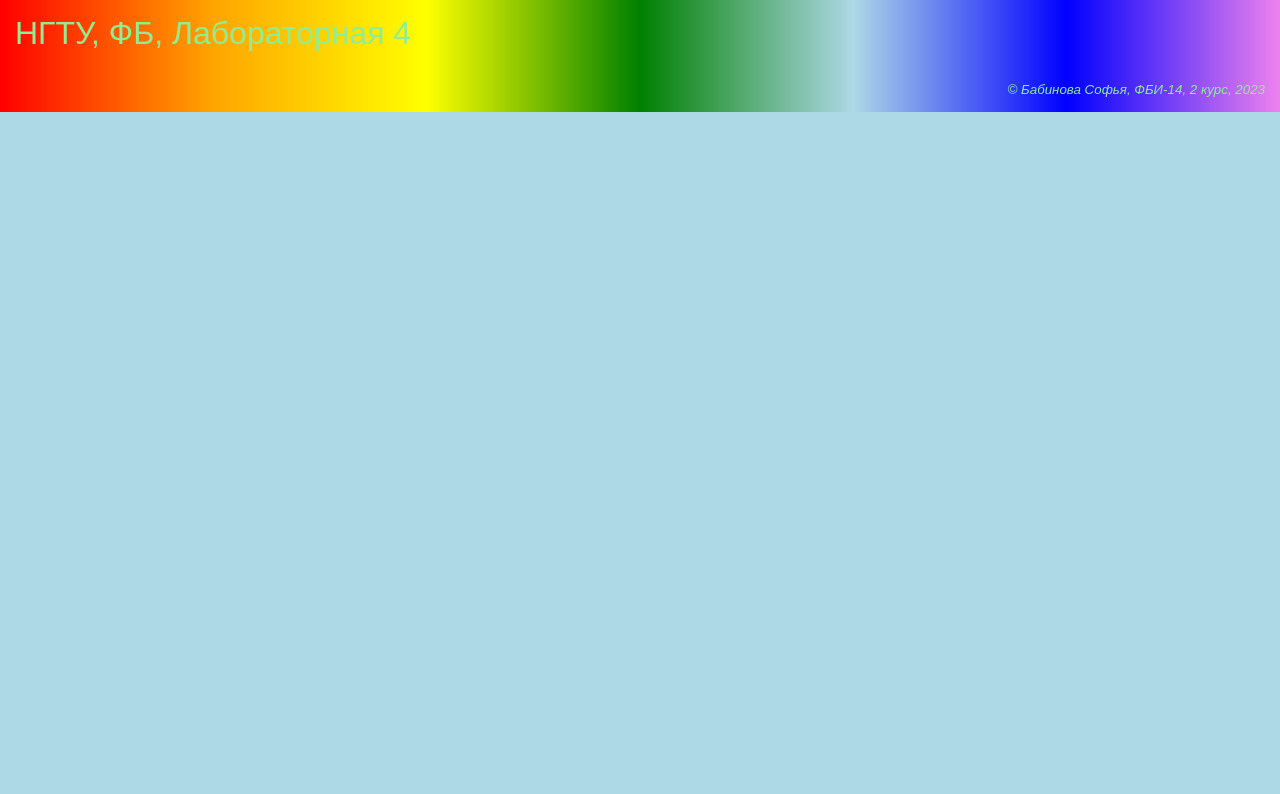
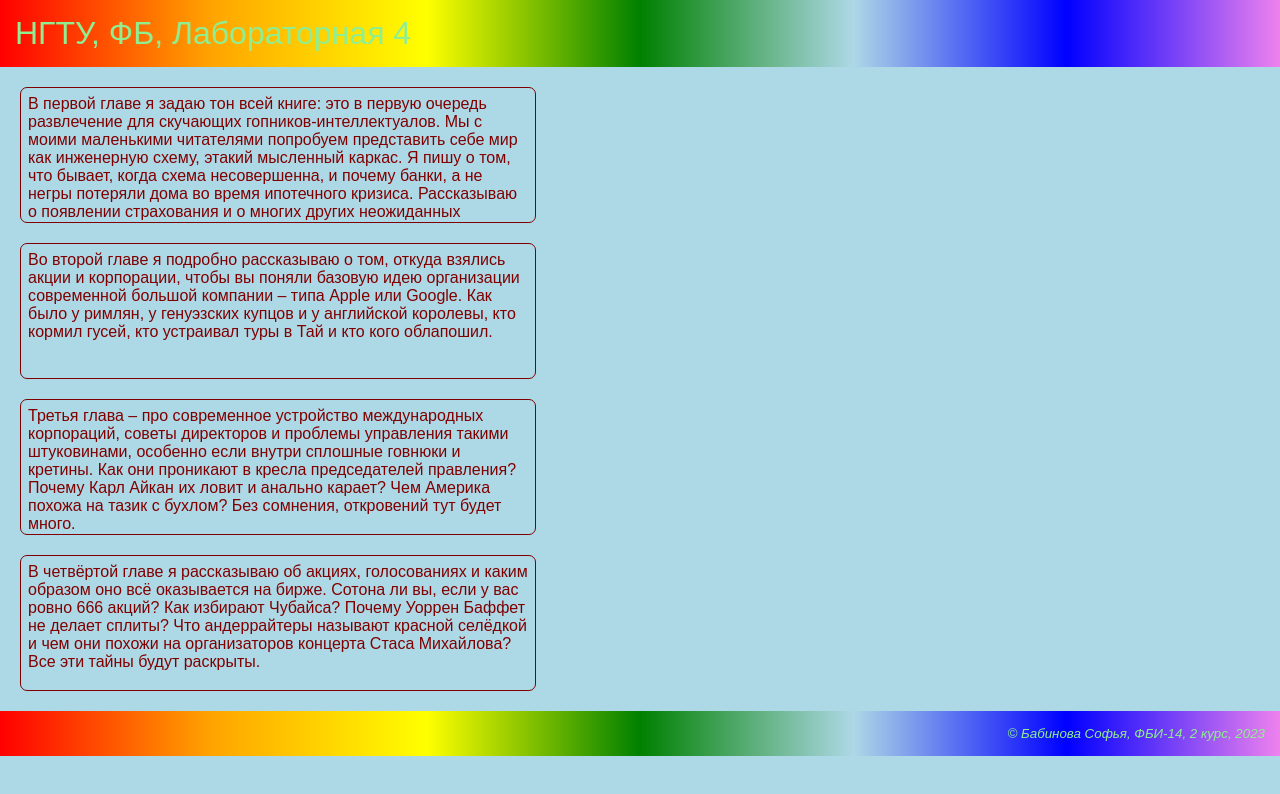
Before and after one commit to sofiababinova/web-programming-labs, a plain HTML site: page lab4.html in a window 1280 px wide. Drawn offline with Linux system fonts and the light colour scheme.

Commit message:
Размеры блоков, скролл

```diff
--- a/lab4.html
+++ b/lab4.html
@@ -6,6 +6,18 @@
     <meta name="viewport" content="width=device-width, initial-scale=1.0">
     <title>Бабинова Софья Евгеньевна. Лабораторная 4</title>
     <link rel="stylesheet" href="main.css">
+    <style>
+        div {
+            margin: 20px;
+            border: 1px solid;
+            border-radius: 7px;
+            padding: 7px;
+            width: 500px;
+            height: 120px;
+            overflow-y: auto;
+            overflow-x: hidden;
+        }
+    </style>
 </head>
 
 <body>
@@ -14,7 +26,32 @@
     </header>
 
     <main>
+        <div>
+            В первой главе я задаю тон всей книге: это в первую очередь развлечение для скучающих гопников-интеллектуалов.
+            Мы с моими маленькими читателями попробуем представить себе мир как инженерную схему, этакий мысленный каркас.
+            Я пишу о том, что бывает, когда схема несовершенна, и почему банки, а не негры потеряли дома во время ипотечного кризиса.
+            Рассказываю о появлении страхования и о многих других неожиданных финансовых – и не только – изобретениях.
+            Что такое информационные технологии 19 века? Как Гитлер выплачивал пенсии? Кто сделал чемодан на колёсиках?
+            Казалось бы, ерунда. Но, скажу вам по секрету, всё это важно.
+        </div>
 
+        <div>
+            Во второй главе я подробно рассказываю о том, откуда взялись акции и корпорации, чтобы вы поняли базовую идею организации
+            современной большой компании – типа Apple или Google. Как было у римлян, у генуэзских купцов и у английской королевы, кто
+            кормил гусей, кто устраивал туры в Тай и кто кого облапошил.
+        </div>
+
+        <div>
+            Третья глава – про современное устройство международных корпораций, советы директоров и проблемы управления такими штуковинами,
+            особенно если внутри сплошные говнюки и кретины. Как они проникают в кресла председателей правления? Почему Карл Айкан их ловит
+            и анально карает? Чем Америка похожа на тазик с бухлом? Без сомнения, откровений тут будет много.
+        </div>
+
+        <div>
+            В четвёртой главе я рассказываю об акциях, голосованиях и каким образом оно всё оказывается на бирже. Сотона ли вы, если у вас
+            ровно 666 акций? Как избирают Чубайса? Почему Уоррен Баффет не делает сплиты? Что андеррайтеры называют красной селёдкой и чем
+            они похожи на организаторов концерта Стаса Михайлова? Все эти тайны будут раскрыты.
+        </div>
     </main>
 
     <footer>
```
